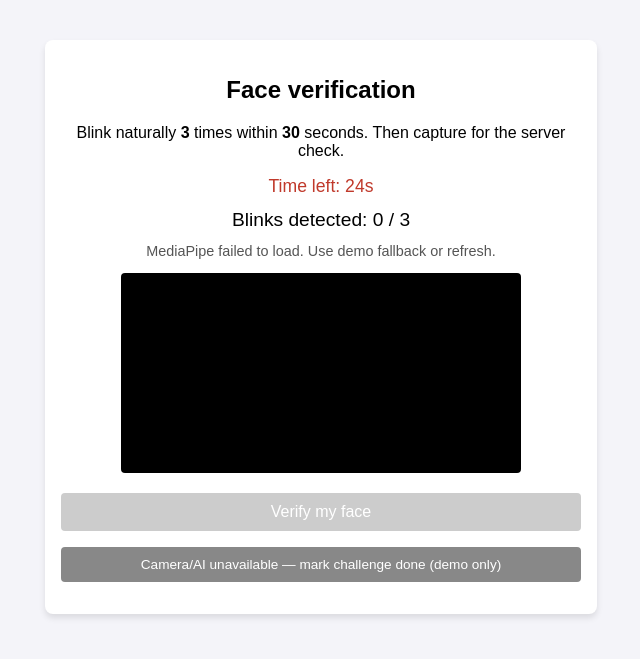
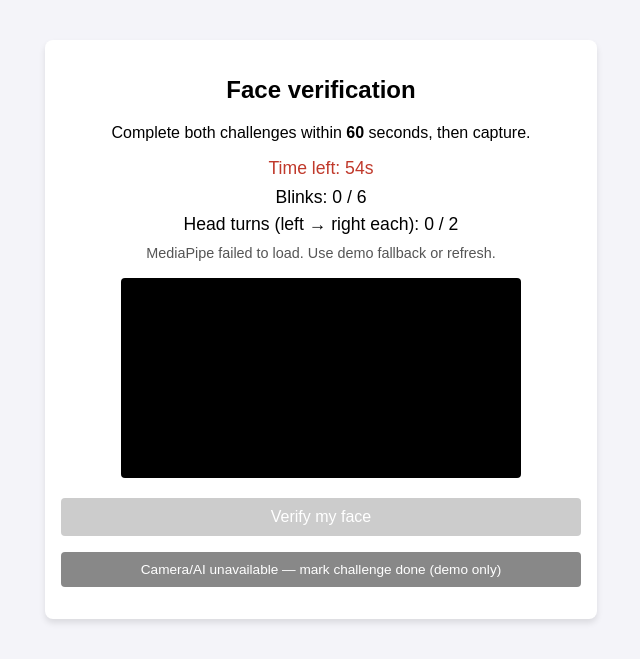
Before and after one commit to Omnisslayer01/Omnisslayer01-DevClash2026_Team-Baad-Sochenge, a Django app: template myapp/templates/myapp/verify.html in a window 1280 px wide. Shown: the top 659 px of the page, without its empty margins (319-959 px from the left). Run offline with Django 5.2, Linux system fonts and the light colour scheme; the template is opened without the code that fills it, so the values that code supplies are empty; some libraries are stand-ins or nearby versions.

Commit message:
Successfully created liveliness checker for signups

```diff
--- a/myapp/templates/myapp/verify.html
+++ b/myapp/templates/myapp/verify.html
@@ -1,4 +1,4 @@
-<!-- templates/myapp/verify.html — client liveness (MediaPipe blink) + optional Luxand on server -->
+<!-- templates/myapp/verify.html — MediaPipe blink + head-turn liveness + optional Luxand -->
 <!DOCTYPE html>
 <html lang="en">
 <head>
@@ -16,18 +16,19 @@
         button:hover { background: #004494; }
         button:disabled { background: #ccc; cursor: not-allowed; }
         #status { margin-top: 1rem; font-weight: bold; color: #333; }
-        .hint { font-size: 0.9rem; color: #555; margin-top: 0.5rem; }
+        .hint { font-size: 0.9rem; color: #555; margin-top: 0.5rem; line-height: 1.4; }
         .timer { font-size: 1.1rem; color: #c0392b; margin: 0.5rem 0; }
-        .blink-row { font-size: 1.2rem; margin: 0.75rem 0; }
+        .blink-row { font-size: 1.1rem; margin: 0.4rem 0; }
     </style>
 </head>
 <body>
 
     <div class="camera-container">
         <h2>Face verification</h2>
-        <p>Blink naturally <strong id="targetBlinksLabel">3</strong> times within <strong id="windowLabel">30</strong> seconds. Then capture for the server check.</p>
-        <p class="timer" id="timerText">Time left: 30s</p>
-        <p class="blink-row">Blinks detected: <span id="blinkCount">0</span> / <span id="targetSpan">3</span></p>
+        <p>Complete both challenges within <strong id="windowLabel">60</strong> seconds, then capture.</p>
+        <p class="timer" id="timerText">Time left: 60s</p>
+        <p class="blink-row">Blinks: <span id="blinkCount">0</span> / <span id="targetSpan">—</span></p>
+        <p class="blink-row">Head turns (left → right each): <span id="headCount">0</span> / <span id="headTargetSpan">—</span></p>
         <p class="hint" id="livenessHint">Starting camera…</p>
 
         <video id="video" autoplay playsinline></video>
@@ -41,8 +42,16 @@
     <form id="csrfForm">{% csrf_token %}</form>
 
     <script>
-        const TARGET_BLINKS = 3;
-        const TIME_LIMIT_SEC = 30;
+        const MIN_BLINKS = 2;
+        const MAX_BLINKS = 6;
+        const targetBlinks = Math.floor(Math.random() * (MAX_BLINKS - MIN_BLINKS + 1)) + MIN_BLINKS;
+
+        /** Full left→right passes required (each pass = look left, then look right). */
+        const MIN_HEAD_CYCLES = 1;
+        const MAX_HEAD_CYCLES = 3;
+        const targetHeadCycles = Math.floor(Math.random() * (MAX_HEAD_CYCLES - MIN_HEAD_CYCLES + 1)) + MIN_HEAD_CYCLES;
+
+        const TIME_LIMIT_SEC = 60;
 
         const video = document.getElementById('video');
         const canvas = document.getElementById('canvas');
@@ -51,12 +60,14 @@
         const statusText = document.getElementById('status');
         const blinkCountEl = document.getElementById('blinkCount');
         const targetSpan = document.getElementById('targetSpan');
+        const headCountEl = document.getElementById('headCount');
+        const headTargetSpan = document.getElementById('headTargetSpan');
         const timerText = document.getElementById('timerText');
         const livenessHint = document.getElementById('livenessHint');
         const csrfToken = document.querySelector('[name=csrfmiddlewaretoken]').value;
 
-        targetSpan.textContent = TARGET_BLINKS;
-        document.getElementById('targetBlinksLabel').textContent = TARGET_BLINKS;
+        targetSpan.textContent = targetBlinks;
+        headTargetSpan.textContent = targetHeadCycles;
         document.getElementById('windowLabel').textContent = TIME_LIMIT_SEC;
 
         let challengeCompleted = false;
@@ -65,6 +76,10 @@
         let isEyesClosed = false;
         let timeUp = false;
         const deadline = Date.now() + TIME_LIMIT_SEC * 1000;
+
+        /** Within one cycle: need 'left' yaw first, then 'right'. */
+        let headPhase = 'left';
+        let headCyclesCompleted = 0;
 
         function tickTimer() {
             const left = Math.max(0, Math.ceil((deadline - Date.now()) / 1000));
@@ -86,21 +101,47 @@
             return Math.hypot(a.x - b.x, a.y - b.y);
         }
 
-        /** Eye aspect ratio — one eye from Face Mesh landmarks */
         function eyeEAR(upper, lower, left, right) {
             const v = calculateDistance(upper, lower);
             const h = calculateDistance(left, right);
             return h > 1e-6 ? v / h : 0;
         }
 
+        /** Nose vs face edges — proxy for yaw (tune if needed on your camera). */
+        function headYawRatio(lm) {
+            const noseTip = lm[4];
+            const leftFaceEdge = lm[234];
+            const rightFaceEdge = lm[454];
+            const distToLeft = Math.abs(noseTip.x - leftFaceEdge.x);
+            const distToRight = Math.max(Math.abs(noseTip.x - rightFaceEdge.x), 1e-4);
+            return distToLeft / distToRight;
+        }
+
         function updateChallengeState() {
-            const ok = manualOverride || (blinkCount >= TARGET_BLINKS && !timeUp);
+            const blinksDone = blinkCount === targetBlinks;
+            const headDone = headCyclesCompleted === targetHeadCycles;
+            const ok = manualOverride || (blinksDone && headDone && !timeUp);
             challengeCompleted = ok;
             captureBtn.disabled = !ok;
             if (ok) {
                 livenessHint.textContent = 'Liveness OK — you can verify.';
                 livenessHint.style.color = 'green';
+                return;
             }
+            if (timeUp) return;
+            let msg = '';
+            if (!blinksDone) {
+                msg = 'Blink exactly ' + targetBlinks + ' time(s) (' + blinkCount + '/' + targetBlinks + '). ';
+            }
+            if (!headDone) {
+                if (blinksDone) msg = 'Blinks done. ';
+                msg += headPhase === 'left'
+                    ? 'Turn your head to the LEFT (then you will be asked for RIGHT). '
+                    : 'Turn your head to the RIGHT. ';
+                msg += 'Full passes: ' + headCyclesCompleted + '/' + targetHeadCycles + '.';
+            }
+            livenessHint.textContent = msg.trim();
+            livenessHint.style.color = '#333';
         }
 
         fallbackBtn.addEventListener('click', () => {
@@ -111,7 +152,6 @@
             livenessHint.style.color = '#e67e22';
         });
 
-        // --- MediaPipe Face Mesh (blink) ---
         function initMediaPipe() {
             if (typeof FaceMesh === 'undefined' || typeof Camera === 'undefined') {
                 livenessHint.textContent = 'MediaPipe failed to load. Use demo fallback or refresh.';
@@ -129,15 +169,16 @@
             });
 
             const BLINK_THRESHOLD = 0.21;
+            const LOOK_LEFT_MAX = 0.55;
+            const LOOK_RIGHT_MIN = 1.75;
 
             faceMesh.onResults((results) => {
                 if (timeUp || challengeCompleted) return;
                 if (!results.multiFaceLandmarks || !results.multiFaceLandmarks.length) return;
 
                 const lm = results.multiFaceLandmarks[0];
-                // Right eye (subject's right): top/bottom/horizontal corners
+
                 const rEAR = eyeEAR(lm[159], lm[145], lm[33], lm[133]);
-                // Left eye
                 const lEAR = eyeEAR(lm[386], lm[374], lm[362], lm[263]);
                 const ear = (rEAR + lEAR) / 2;
 
@@ -145,10 +186,26 @@
                     isEyesClosed = true;
                 } else if (ear >= BLINK_THRESHOLD && isEyesClosed) {
                     isEyesClosed = false;
-                    blinkCount++;
-                    blinkCountEl.textContent = blinkCount;
-                    updateChallengeState();
+                    if (blinkCount < targetBlinks) {
+                        blinkCount++;
+                        blinkCountEl.textContent = blinkCount;
+                    }
                 }
+
+                if (headCyclesCompleted < targetHeadCycles) {
+                    const turnRatio = headYawRatio(lm);
+                    if (headPhase === 'left' && turnRatio < LOOK_LEFT_MAX) {
+                        headPhase = 'right';
+                    } else if (headPhase === 'right' && turnRatio > LOOK_RIGHT_MIN) {
+                        headCyclesCompleted++;
+                        headCountEl.textContent = headCyclesCompleted;
+                        if (headCyclesCompleted < targetHeadCycles) {
+                            headPhase = 'left';
+                        }
+                    }
+                }
+
+                updateChallengeState();
             });
 
             const camera = new Camera(video, {
@@ -159,7 +216,9 @@
                 height: 480
             });
             camera.start();
-            livenessHint.textContent = 'Look at the camera and blink ' + TARGET_BLINKS + ' times.';
+            livenessHint.textContent =
+                'Blink ' + targetBlinks + ' time(s), and complete ' + targetHeadCycles + ' left→right head turn(s). Order is free.';
+            updateChallengeState();
         }
 
         try {
@@ -171,7 +230,7 @@
 
         captureBtn.addEventListener('click', () => {
             if (!challengeCompleted) {
-                statusText.innerText = 'Complete the blink challenge first (or use demo fallback).';
+                statusText.innerText = 'Complete blink + head challenges first (or use demo fallback).';
                 statusText.style.color = 'red';
                 return;
             }
```
